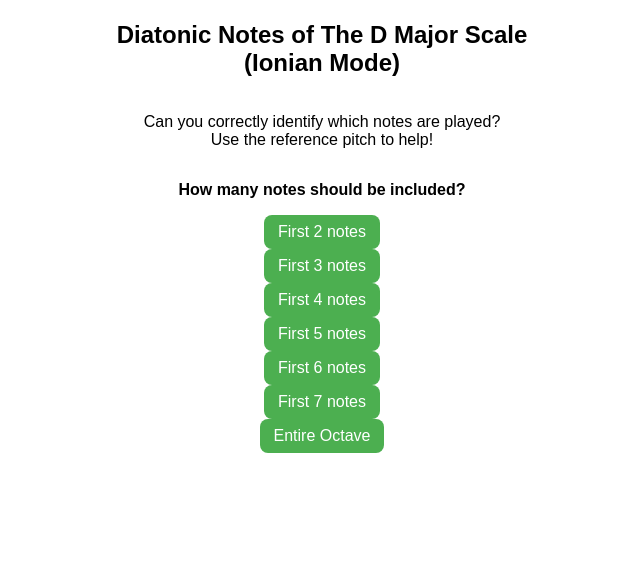
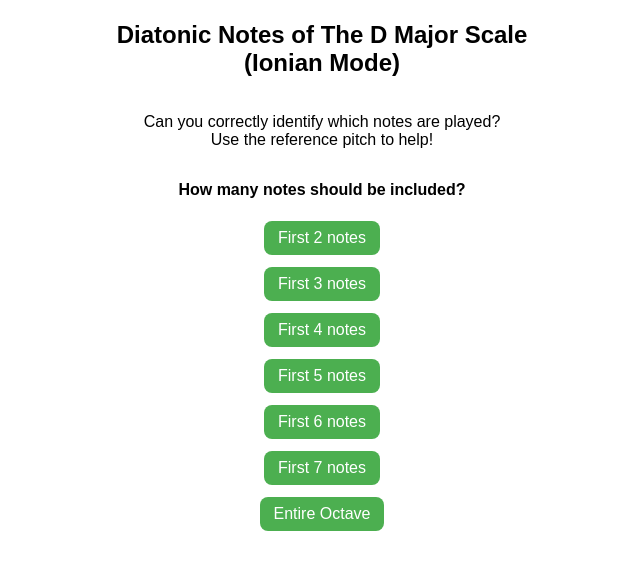
Before and after one commit to Bonzerelie/rpgdmajor, a plain HTML site: page index.html in a window 1280 px wide. Shown: the part 140-710 px from the top of the page, without its empty margins (318-958 px from the left). Drawn offline with Linux system fonts and the light colour scheme.

Commit message:
Update style.css

```diff
--- a/style.css
+++ b/style.css
@@ -157,3 +157,7 @@ body {
   display: flex;
   gap: 10px;
 }
+
+.mode-button {
+  margin: 6px 0; /* Adds vertical spacing between mode buttons */
+}
```
